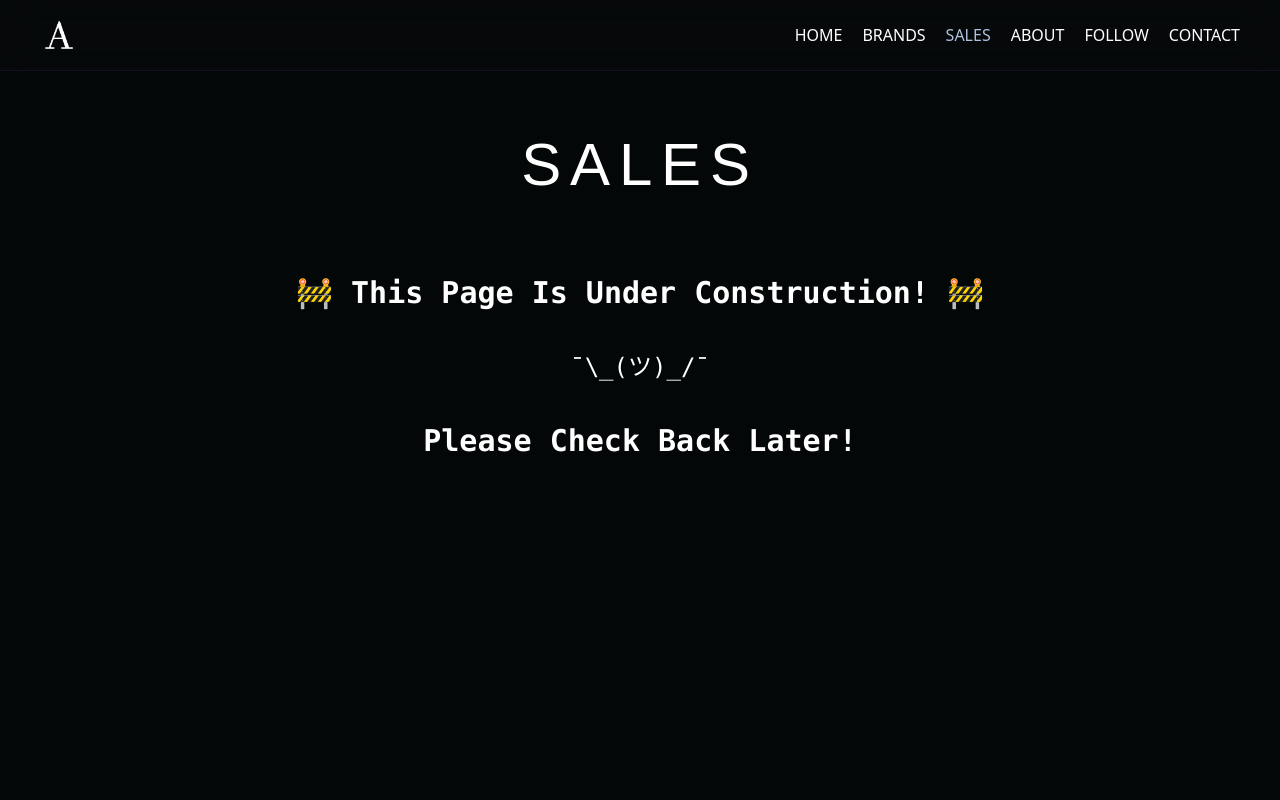
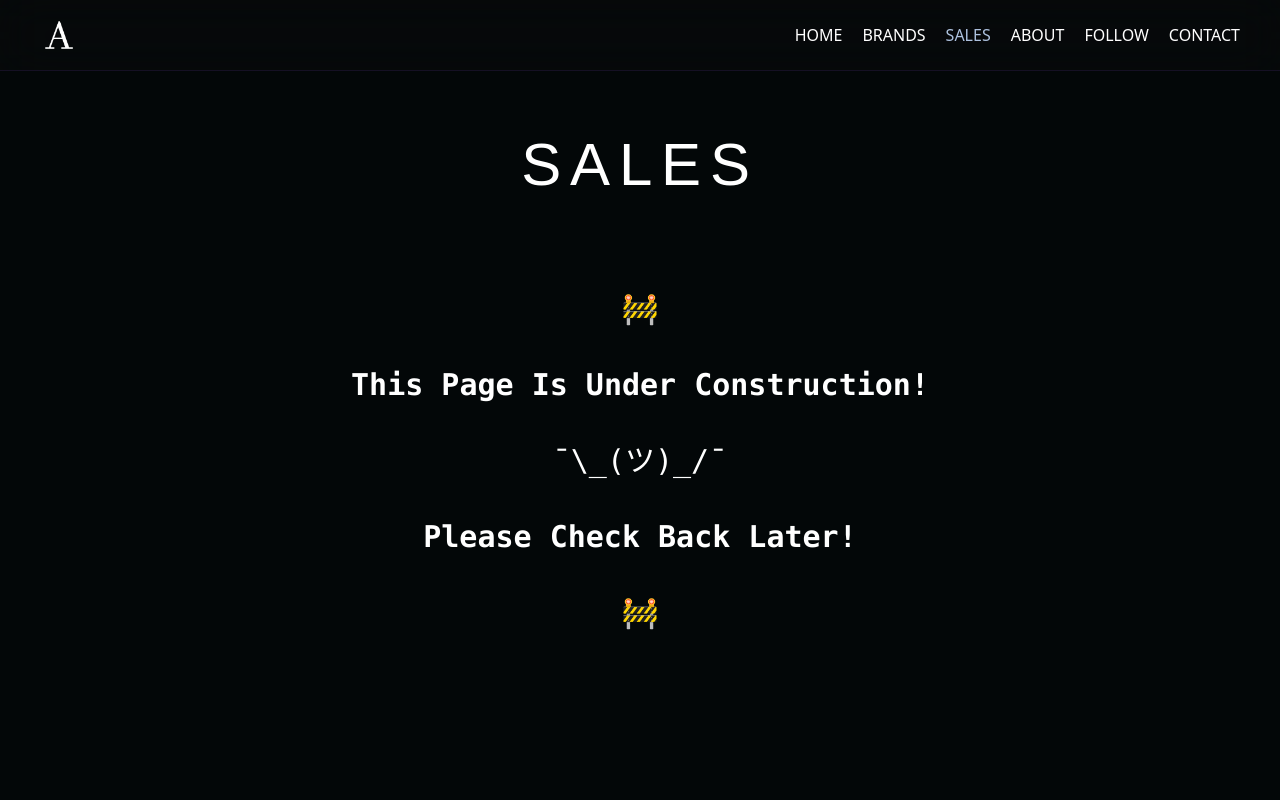
Before and after one commit to AndrewJacobVlietstra/nextjs-adamsco, a Next.js app: page /sales in a window 1280 px wide. Shown: the top 800 px of the page. Built offline with nearby package versions, Linux system fonts and the light colour scheme.

Commit message:
Updating styling of construction component, and added custom not-found page for when 404 error page not found happens.

```diff
--- /dev/null
+++ b/app/not-found.tsx
@@ -0,0 +1,16 @@
+import { Button } from "@/components/ui/button";
+import Link from "next/link";
+
+export default function NotFound() {
+	return (
+		<div className="min-h-[calc(100vh-var(--navbar-height))] font-mono flex flex-col justify-center items-center gap-8">
+			<h2 className="text-4xl text-center">404 - Page Not Found</h2>
+			<p className="text-lg text-center">
+				We could not find the requested resource you&apos;re looking for.
+			</p>
+			<Button asChild className="text-xl p-6" variant={"outline"}>
+				<Link href="/">Return Home</Link>
+			</Button>
+		</div>
+	);
+}
--- a/components/Construction.tsx
+++ b/components/Construction.tsx
@@ -1,11 +1,11 @@
 const Construction = () => {
 	return (
-		<div className="flex flex-col items-center justify-center gap-10 mt-4 text-center font-mono">
-			<h2 className="text-3xl font-semibold ">
-				🚧 This Page Is Under Construction! 🚧
-			</h2>
-			<h2 className="text-2xl">¯\_(ツ)_/¯</h2>
-			<h2 className="text-3xl font-semibold">Please Check Back Later!</h2>
+		<div className="flex flex-col items-center justify-center gap-10 mt-8 text-3xl text-center font-mono">
+			<p>🚧</p>
+			<p className="font-semibold ">This Page Is Under Construction!</p>
+			<p>¯\_(ツ)_/¯</p>
+			<p className="font-semibold">Please Check Back Later!</p>
+			<p>🚧</p>
 		</div>
 	);
 };
```
